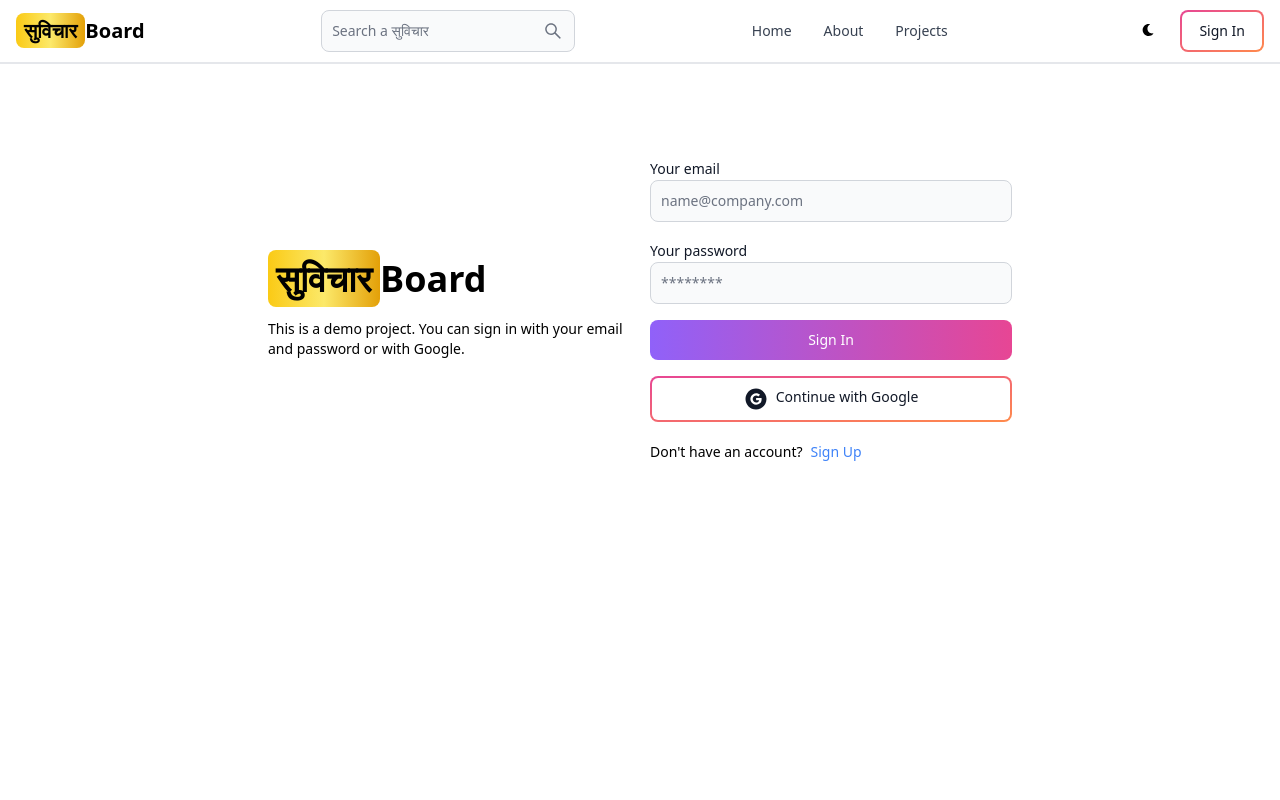
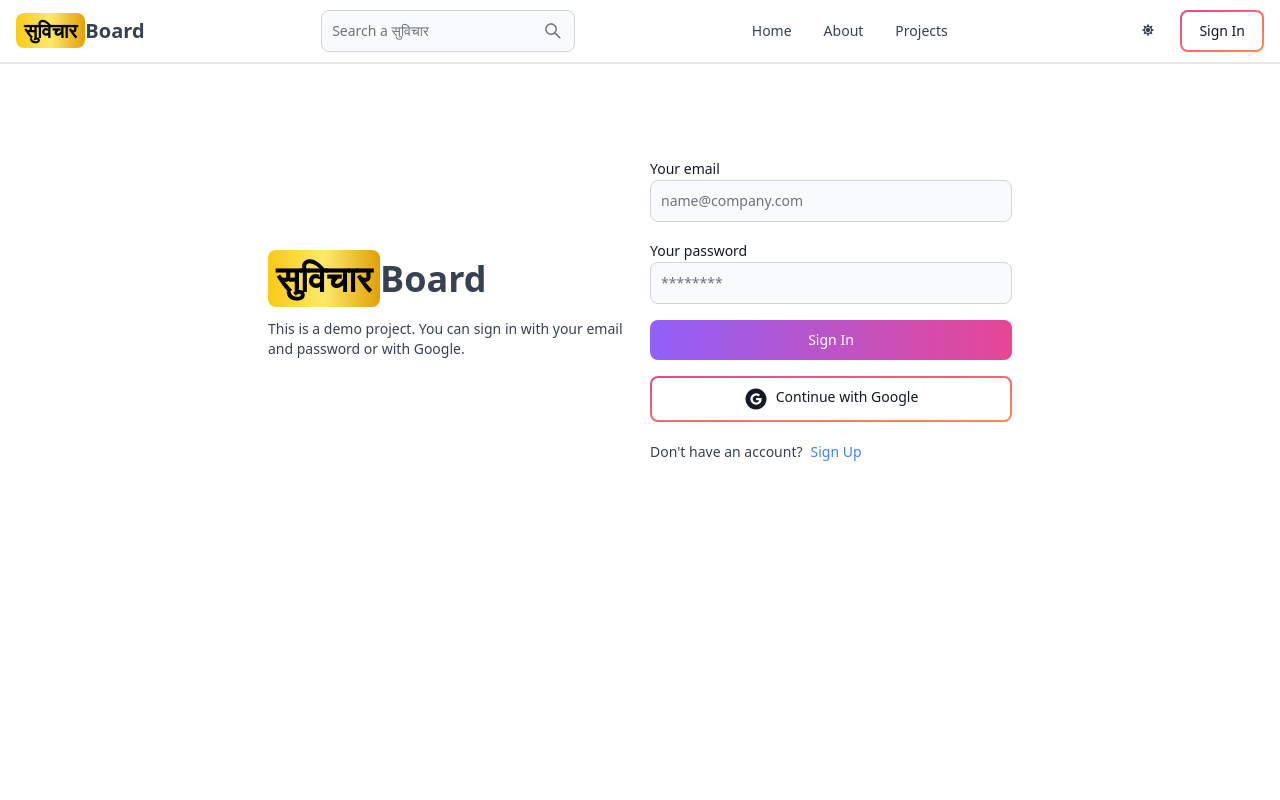
Before and after one commit to Vanshika-Tanwar/MERN-BLOG, a React (Vite) app in the folder client/: page /sign-in in a window 1280 px wide. Shown: the top 800 px of the page. Built offline with nearby package versions, Linux system fonts and the light colour scheme; no server answers.

Commit message:
Completed Dark Mode Functionality

```diff
--- a/client/src/components/Header.jsx
+++ b/client/src/components/Header.jsx
@@ -1,12 +1,15 @@
 import { Avatar, Button, Dropdown, Navbar, TextInput } from 'flowbite-react'
 import { Link, useLocation } from 'react-router-dom'
 import { AiOutlineSearch } from 'react-icons/ai'
-import { FaMoon } from 'react-icons/fa'
-import { useSelector } from 'react-redux'
+import { FaMoon, FaSun } from 'react-icons/fa'
+import { useSelector, useDispatch } from 'react-redux'
+import { toggleTheme } from '../redux/theme/themeSlice'
 
 export default function Header() {
   const path = useLocation().pathname;
+  const dispatch = useDispatch();
   const {currentUser} = useSelector(state => state.user);
+  const {theme} = useSelector((state) => state.theme)
   return (
     <Navbar className='border-b-2'>
       <Link to="/" className='self-center whitespace-nowrap text-sm sm:text-xl font-semibold dark:text-white'>
@@ -25,8 +28,8 @@
         <AiOutlineSearch/>
       </Button>
       <div className='flex gap-2 md:order-2'>
-        <Button className='w-12 h-10 hidden sm:inline' color='grey' pill>
-          <FaMoon />
+        <Button className='w-12 h-10 hidden sm:inline' color='grey' pill onClick={()=>dispatch(toggleTheme())}>
+          {theme === 'light' ? <FaSun /> : <FaMoon />}
         </Button>
         {currentUser ? (
           <Dropdown arrowIcon={false} inline label={<Avatar alt='user' img={currentUser.profilePicture} rounded/>}>
--- /dev/null
+++ b/client/src/components/ThemeProvider.jsx
@@ -0,0 +1,13 @@
+import { useSelector } from 'react-redux'
+
+export default function ThemeProvider({children}) {
+    const {theme} = useSelector(state => state.theme)
+    return (
+    <div className={theme}>
+        <div className='bg-white text-gray-700 dark:text-gray-200 dark:bg-[rgb(16,23,42)] min-h-screen'>
+            {children}
+
+        </div>
+    </div>
+  )
+}
--- a/client/src/main.jsx
+++ b/client/src/main.jsx
@@ -5,11 +5,14 @@
 import { store, persistor } from './redux/store.js'
 import { Provider } from 'react-redux'
 import { PersistGate } from 'redux-persist/integration/react'
+import ThemeProvider from './components/ThemeProvider.jsx'
 
 ReactDOM.createRoot(document.getElementById('root')).render(
   <PersistGate persistor={persistor}>
   <Provider store={store}>
-    <App />
+    <ThemeProvider>
+      <App />
+    </ThemeProvider>
   </Provider>
   </PersistGate>
 );
--- a/client/src/redux/store.js
+++ b/client/src/redux/store.js
@@ -1,10 +1,12 @@
 import { configureStore, combineReducers } from '@reduxjs/toolkit'
 import useReducer from './user/userSlice'
+import themeReducer from './theme/themeSlice'
 import { persistReducer, persistStore } from 'redux-persist'
 import storage from 'redux-persist/lib/storage';
 
 const rootReducer = combineReducers({
     user: useReducer,
+    theme: themeReducer
 });
 
 const persistConfig = {
--- /dev/null
+++ b/client/src/redux/theme/themeSlice.js
@@ -0,0 +1,19 @@
+import {createSlice} from '@reduxjs/toolkit';
+
+const initialState = {
+    theme: 'light',
+};
+
+const themeSlice = createSlice({
+    name: 'theme',
+    initialState,
+    reducers: {
+        toggleTheme: (state) => {
+            state.theme = state.theme === 'light' ? 'dark' :'light';
+        },
+        }
+})
+
+export const {toggleTheme} = themeSlice.actions;
+
+export default themeSlice.reducer;
```
